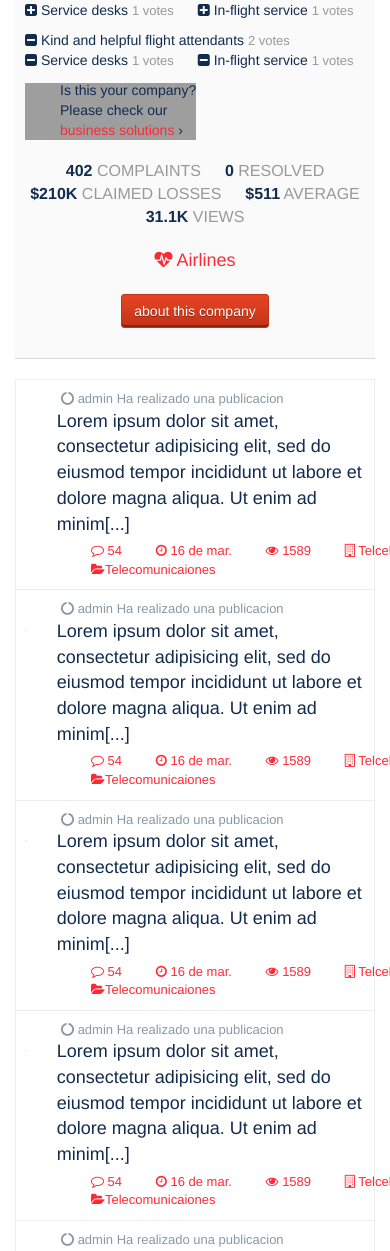
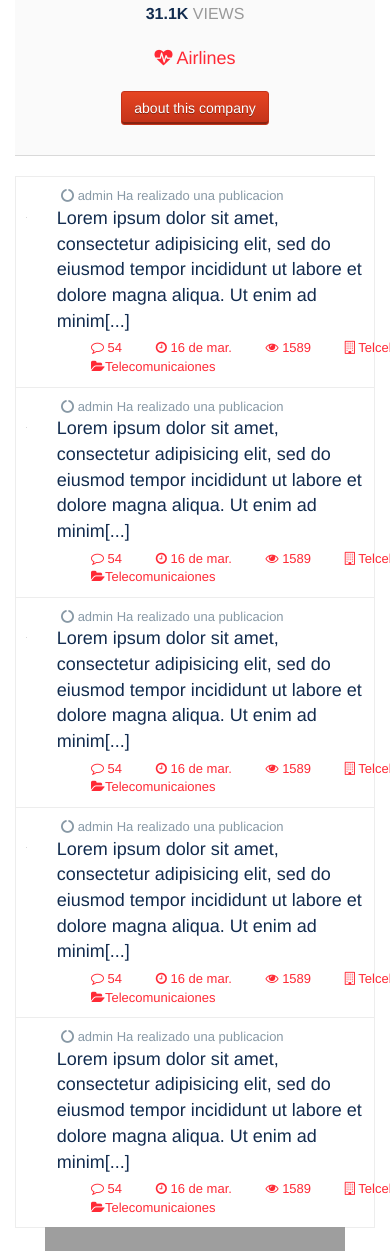
Before and after one commit to edwardmspc/dequr, a Django app: template templates/complaint/category.html in a window 390 px wide. Shown: the part 948-2199 px from the top of the page. Run offline with Django 3.2, Linux system fonts and the light colour scheme; the template is opened without the code that fills it, so the values that code supplies are empty; some libraries are stand-ins or nearby versions; grey boxes are pictures that could not be loaded.

Commit message:
update steps

```diff
--- a/templates/complaint/category.html
+++ b/templates/complaint/category.html
@@ -36,40 +36,10 @@
                         </div>
                         <div class="col-md-10">
 
-                            <div class="row mbxs">
-                                <div class="col-md-4">
-                                    <ul class="list-info-total">
-                                        <li><i class="fa fa-plus-square"></i> Kind and helpful flight attendants <small>2 votes</small></li>
-                                        <li><i class="fa fa-plus-square"></i> Service desks <small>1 votes</small></li>
-                                        <li><i class="fa fa-plus-square"></i> In-flight service <small>1 votes</small></li>
-                                    </ul>
-                                </div>
-                                <div class="col-md-4">
-                                    <ul class="list-info-total">
-                                        <li><i class="fa fa-minus-square"></i> Kind and helpful flight attendants <small>2 votes</small></li>
-                                        <li><i class="fa fa-minus-square"></i> Service desks <small>1 votes</small></li>
-                                        <li><i class="fa fa-minus-square"></i> In-flight service <small>1 votes</small></li>
-                                    </ul>
-                                </div>
-                                <div class="col-md-4">
-                                    <ul class="list-info-total">
-                                        <li>
-                                            <div class="chest">
-                                                Is this your company? <br>
-                                                Please check our <br>
-                                                <span class="more"><a href="http://www.pissedconsumer.com/business-solutions.html">business solutions</a> ›</span>
-                                            </div>
-                                        </li>
-                                    </ul>
-                                </div>
-                            </div>
-
 
                             <ul class="descriptions-list">
                                 <li><strong>402</strong> COMPLAINTS</li>
                                 <li><strong>0</strong> RESOLVED</li>
-                                <li><strong>$210K</strong> CLAIMED LOSSES</li>
-                                <li><strong>$511</strong> AVERAGE</li>
                                 <li><strong>31.1K</strong> VIEWS</li>
                             </ul>
 
```
